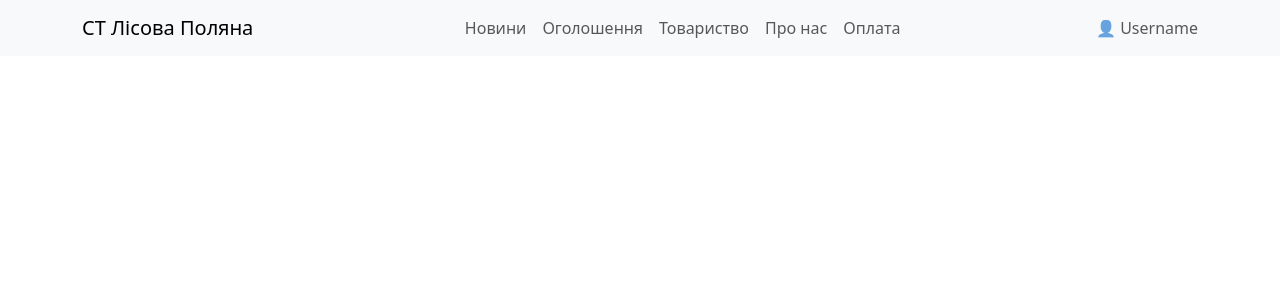
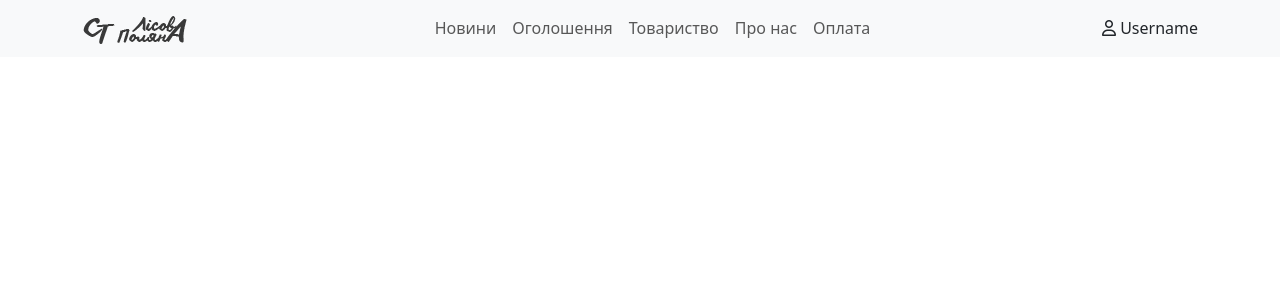
Before and after one commit to Gleb-Pastushenko/GeekHub-GP, a React (Create React App) app in the folder frontend/: page / in a window 1280 px wide. Shown: the top 300 px of the page. Built offline with nearby package versions, Linux system fonts and the light colour scheme.

Commit message:
Navbar Logo added, User emoji icon changed to font awesomeuser icon

```diff
--- a/frontend/public/index.html
+++ b/frontend/public/index.html
@@ -1,14 +1,12 @@
 <!DOCTYPE html>
 <html lang="en">
+
 <head>
   <meta charset="utf-8" />
   <link rel="icon" href="%PUBLIC_URL%/favicon.ico" />
   <meta name="viewport" content="width=device-width, initial-scale=1" />
   <meta name="theme-color" content="#000000" />
-    <meta
-      name="description"
-      content="Web site created using create-react-app"
-    />
+  <meta name="description" content="Web site created using create-react-app" />
   <link rel="apple-touch-icon" href="%PUBLIC_URL%/logo192.png" />
   <!--
       manifest.json provides metadata used when your web app is installed on a
@@ -24,8 +22,13 @@
       work correctly both with client-side routing and a non-root public URL.
       Learn how to configure a non-root public URL by running `npm run build`.
     -->
-    <title>React App</title>
+  <link rel="stylesheet" href="https://cdnjs.cloudflare.com/ajax/libs/font-awesome/6.5.2/css/all.min.css"
+    integrity="sha512-SnH5WK+bZxgPHs44uWIX+LLJAJ9/2PkPKZ5QiAj6Ta86w+fsb2TkcmfRyVX3pBnMFcV7oQPJkl9QevSCWr3W6A=="
+    crossorigin="anonymous" referrerpolicy="no-referrer" />
+
+  <title>Лісова Поляна</title>
 </head>
+
 <body>
   <noscript>You need to enable JavaScript to run this app.</noscript>
   <div id="root"></div>
@@ -40,4 +43,5 @@
       To create a production bundle, use `npm run build` or `yarn build`.
     -->
 </body>
+
 </html>
--- a/frontend/src/components/Header.component.jsx
+++ b/frontend/src/components/Header.component.jsx
@@ -1,4 +1,6 @@
 import { Navbar, Nav, Container } from 'react-bootstrap'
+
+import logo from '../assets/site-logo.png'
 
 const Header = () => {
   return (
@@ -6,9 +8,11 @@ const Header = () => {
       <Navbar collapseOnSelect expand="lg" className="bg-body-tertiary">
         <Container>
           <Navbar.Brand href="/">
-            СТ Лісова Поляна
+            <img src={logo} alt="site logo" />
           </Navbar.Brand>
-          <Navbar.Text className="ms-auto me-3 me-lg-0 order-lg-2">👤 Username</Navbar.Text>
+          <Nav.Link className="ms-auto me-3 me-lg-0 order-lg-2">
+            <i className="fa-regular fa-user"></i> Username
+          </Nav.Link>
           <Navbar.Toggle aria-controls="basic-navbar-nav" />
           <Navbar.Collapse id="basic-navbar-nav">
             <Nav className="mx-auto">
```
Also changed, not shown: frontend/src/assets/site-logo.png (added). Lines whose indentation alone changed are shown as unchanged.
